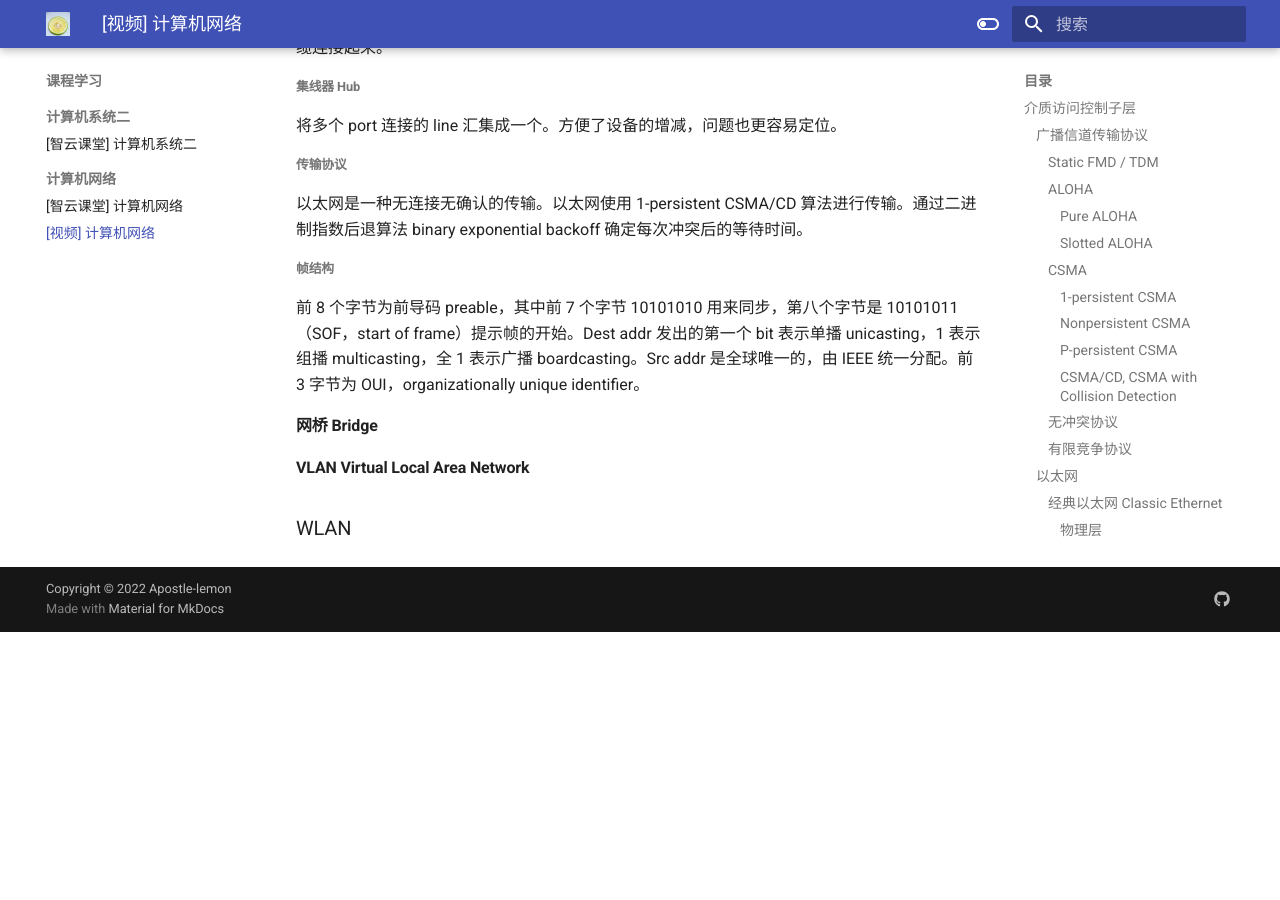
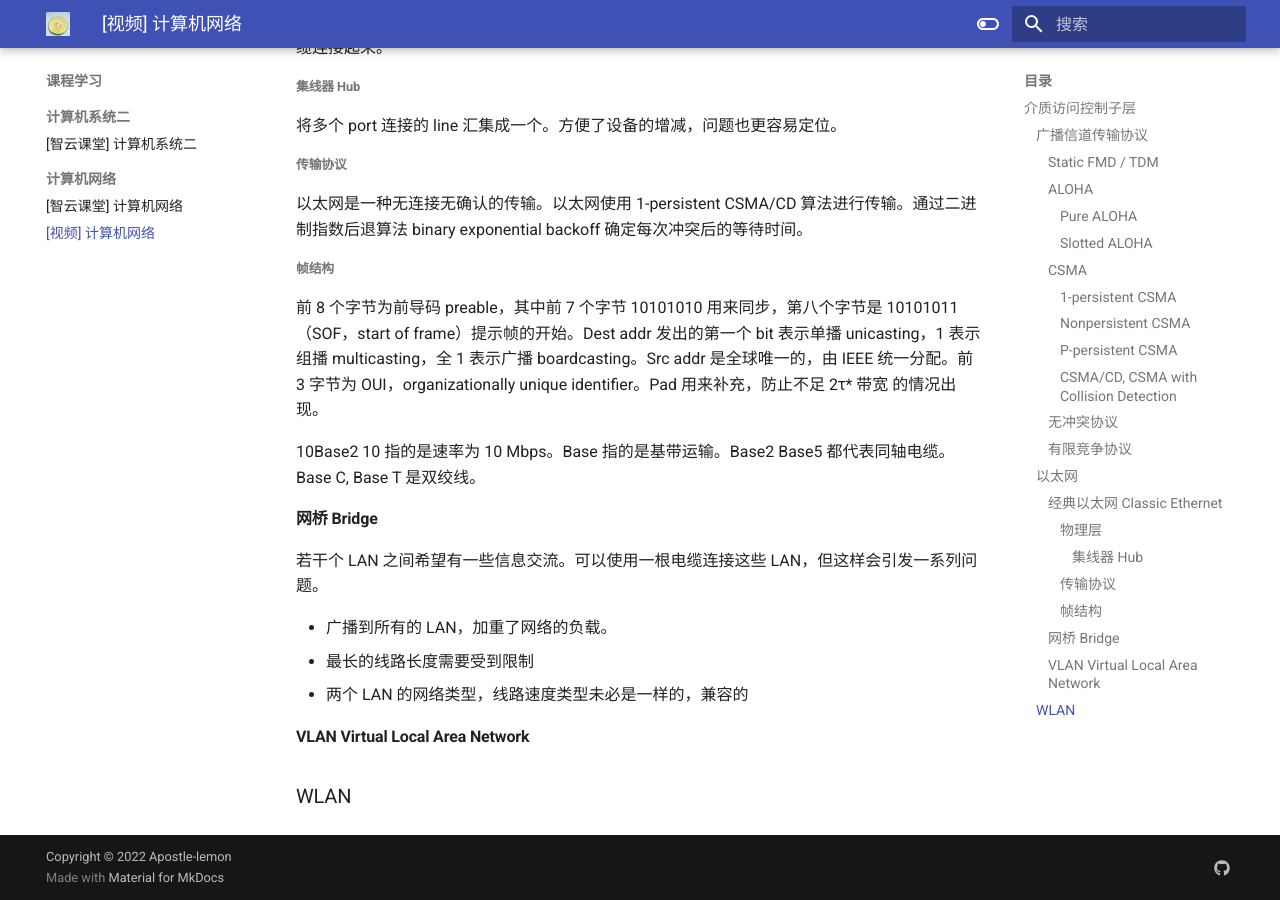
Before and after one commit to Apostle-lemon/Apostle-lemon.github.io, an MkDocs documentation site: the page built from docs/课程学习/计算机网络/【视频】计算机网络.md, in a window 1280 px wide and 900 px high, scrolled down 1992 px. Built offline with MkDocs 1.6.1 and Material for MkDocs 9.7.7, drawn with Linux system fonts in a browser that asks for light colours; before the commit the page ends 2624 px from its top, so only the background shows below that.

Commit message:
vault backup: 2022-10-28 10:38:52
Affected files:
docs/课程学习/计算机网络/【视频】计算机网络.md

```diff
--- a/docs/课程学习/计算机网络/【视频】计算机网络.md
+++ b/docs/课程学习/计算机网络/【视频】计算机网络.md
@@ -88,9 +88,17 @@ ALOHA, additive links on-line hawaii area。对没有 hawaii 代表的就是夏
 
 ##### 帧结构
 
-前 8 个字节为前导码 preable，其中前 7 个字节 10101010 用来同步，第八个字节是 10101011（SOF，start of frame）提示帧的开始。Dest addr 发出的第一个 bit 表示单播 unicasting，1 表示组播 multicasting，全 1 表示广播 boardcasting。Src addr 是全球唯一的，由 IEEE 统一分配。前 3 字节为 OUI，organizationally unique identifier。
+前 8 个字节为前导码 preable，其中前 7 个字节 10101010 用来同步，第八个字节是 10101011（SOF，start of frame）提示帧的开始。Dest addr 发出的第一个 bit 表示单播 unicasting，1 表示组播 multicasting，全 1 表示广播 boardcasting。Src addr 是全球唯一的，由 IEEE 统一分配。前 3 字节为 OUI，organizationally unique identifier。Pad 用来补充，防止不足 2τ\* 带宽 的情况出现。
+
+10Base2 10 指的是速率为 10 Mbps。Base 指的是基带运输。Base2 Base5 都代表同轴电缆。Base C, Base T 是双绞线。
 
 #### 网桥 Bridge
+
+若干个 LAN 之间希望有一些信息交流。可以使用一根电缆连接这些 LAN，但这样会引发一系列问题。
+
+- 广播到所有的 LAN，加重了网络的负载。
+- 最长的线路长度需要受到限制
+- 两个 LAN 的网络类型，线路速度类型未必是一样的，兼容的
 
 #### VLAN Virtual Local Area Network
 
```
